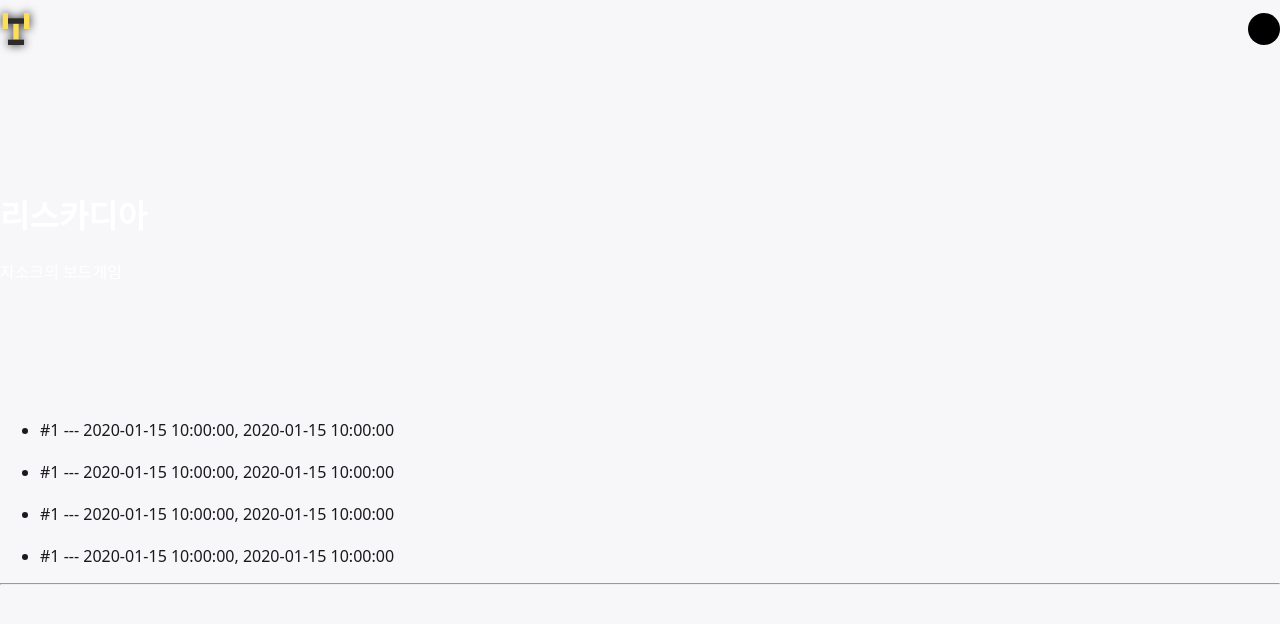
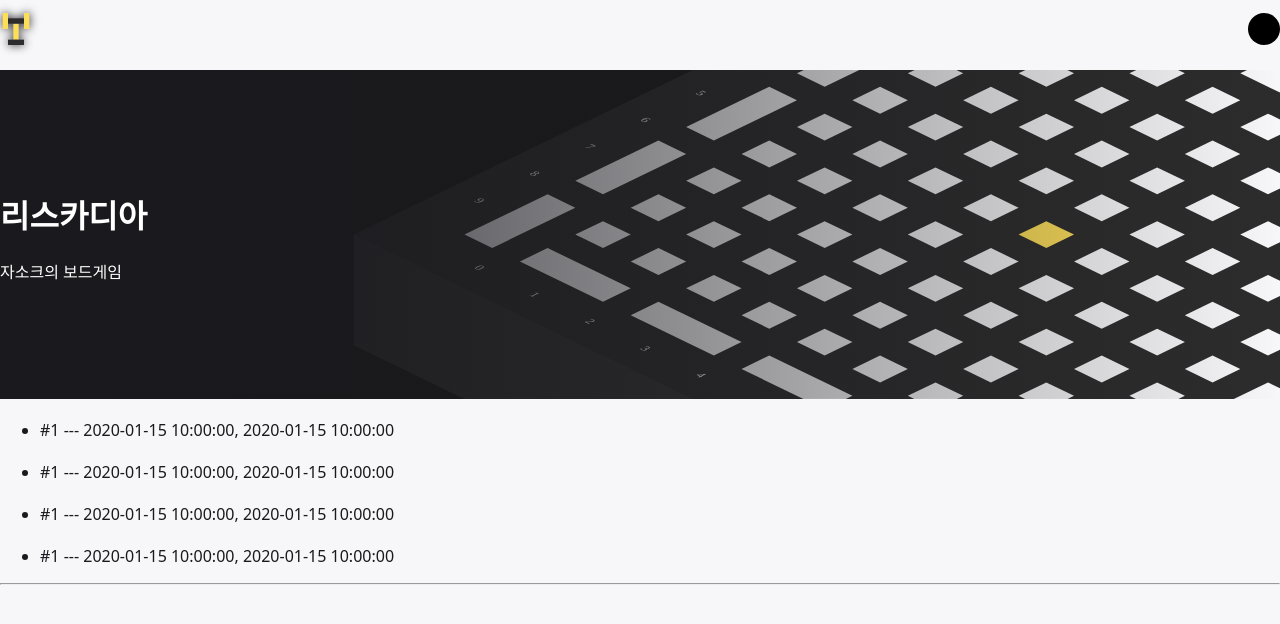
Before and after one commit to junhg0211/liskadia, a Flask app: template templates/games.html in a window 1280 px wide. Shown: the top 624 px of the page. Run offline with Flask 2, Linux system fonts and the light colour scheme; the template is opened without the code that fills it: most values are stand-ins (such as "Sample title", 1, 10 or a date in 2020); parts of the project's set-up code (start-up, migrations or seed data) failed here and were passed over; some web fonts are replaced.

Commit message:
Update games.css

```diff
--- a/static/css/games.css
+++ b/static/css/games.css
@@ -1,5 +1,5 @@
 .content-title {
-    background-image: linear-gradient(to right, #19191eff #19191e00), url('/static/image/liskadia_background.svg');
+    background-image: linear-gradient(to right, #19191eff, #19191e00), url('/static/image/liskadia_background.svg');
     background-position: center;
     color: #fff;
     margin: 0;
```
